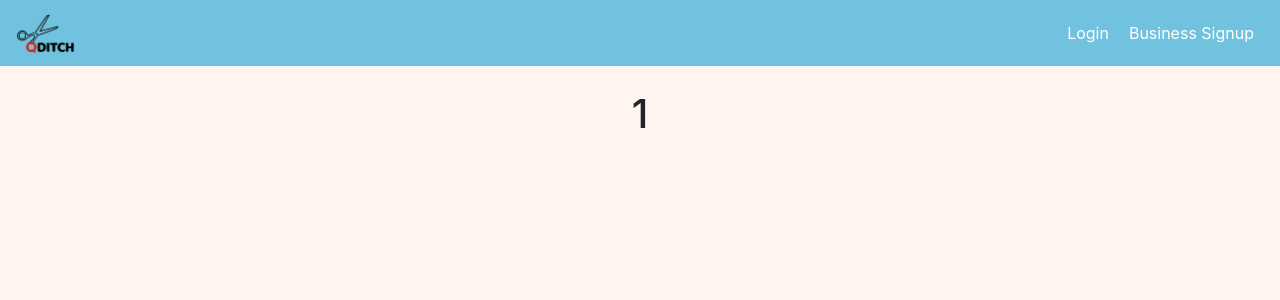
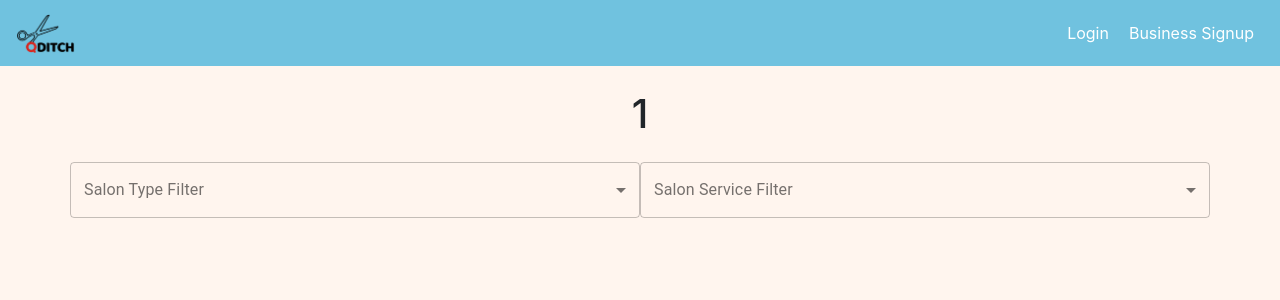
Before and after one commit to alfazkhan/qditch-frontend, a React (Create React App) app: page /results/1/1 in a window 1280 px wide. Shown: the top 300 px of the page. Built offline with nearby package versions, Linux system fonts and the light colour scheme; no server answers.

Commit message:
Salon Type filter added

```diff
--- a/src/Components/BusinessInfo/SalonCard/SalonCard.js
+++ b/src/Components/BusinessInfo/SalonCard/SalonCard.js
@@ -92,8 +92,11 @@ class SalonCard extends Component {
                 <Card className="my-4 col-8">
                   <CardActionArea>
                     <CardContent>
-                      <Typography gutterBottom variant="h5" component="h2">
+                      <Typography gutterBottom variant="h4" component="h2">
                         <strong> {salon.business_name} </strong>
+                      </Typography>
+                      <Typography gutterBottom variant="h6" component="h2">
+                        <strong className="text-uppercase" > ({salon.business_type}) </strong>
                       </Typography>
                       <Typography variant="body2" color="textPrimary" component="p">
                         {salon.address}
--- a/src/Components/SearchResults/SalonResultCards/SalonResultCards.js
+++ b/src/Components/SearchResults/SalonResultCards/SalonResultCards.js
@@ -10,13 +10,21 @@ const SalonResults = (props) => {
   const [salonsPerPage] = useState(10);
 
   useEffect(() => {
-    const ids = props.business_ids[0].business
-    console.log(ids)
-    const salonsList = salons
+    setLoading(true);
+
+
+
+    setSalonData()
+
+
+  }, [props.business_ids]);
+
+  const setSalonData=()=>{
+    const ids = props.business_ids
+    // console.log(ids)
+    const salonsList = []
     const promise = []
-    setLoading(true);
     for (var key in ids) {
-      // console.log(ids[0].business)
       promise[key] = Axios.get('api/users/business/' + ids[key] + '/')
         .then(res => {
           salonsList.push(res.data)
@@ -31,13 +39,10 @@ const SalonResults = (props) => {
     Promise.allSettled(promise)
       .then(res => {
         setSalons(salonsList)
+        // console.log(salonsList)
         setLoading(false);
       })
-
-
-
-
-  }, [salons]);
+  }
 
   // Get current posts
   const indexOfLastSalon = currentPage * salonsPerPage;
--- a/src/Container/Dashboard/Dashboard.js
+++ b/src/Container/Dashboard/Dashboard.js
@@ -68,7 +68,7 @@ const styles = {
 class Dashboard extends Component {
 
   state = {
-    value: 1,
+    value: 0,
     business_id: null,
     Loading: false,
     Data: null,
--- a/src/Container/Results/Results.js
+++ b/src/Container/Results/Results.js
@@ -5,45 +5,122 @@ import {
 import Axios from '../../Axios';
 import Heading from '../../Components/Heading/Heading';
 import SalonResultCards from '../../Components/SearchResults/SalonResultCards/SalonResultCards';
+import { FormControl, InputLabel, Select, MenuItem, CircularProgress } from '@material-ui/core';
 
 
 class Results extends Component {
 
-    state={
-        businessIDs : [],
-        categoryName : '',
-        results: null
+    state = {
+        businessIDs: [],
+        categoryName: '',
+        results: null,
+        Loading: true,
+        filteredArray: []
     }
 
     componentDidMount() {
         const category = this.props.match.params.category
         const categoryName = this.props.match.params.categoryName
-        this.setState({categoryName:categoryName})
+        this.setState({ categoryName: categoryName })
         const data = {
-            "id" : category
+            "id": category
         }
-        Axios.post('api/category/super_category/',data)
-        .then(res=>{
+        Axios.post('api/category/super_category/', data)
+            .then(res => {
                 // console.log(res.data)
-            this.setState({businessIDs:res.data},()=>{
-                const results = <SalonResultCards business_ids={this.state.businessIDs}/>
-
-                this.setState({results:results})
+                this.setState({ businessIDs: res.data.business }, () => {
+                    this.resultsRender()
                 })
             })
-        .catch(e=>{
+            .catch(e => {
                 console.log(e.response)
             })
 
 
     }
 
+    getArraysIntersection = (a1, a2) => {
+        return a1.filter(function (n) { return a2.indexOf(n) !== -1; });
+    }
+
+    salonTypeFilterHandler = (e) => {
+        this.setState({ Loading: true })
+        console.log(e.target.value)
+        const data = {
+            "type": e.target.value
+        }
+        Axios.post('api/users/business_type_filter/', data)
+            .then(res => {
+                console.log(res.data.business)
+                const businessIDs = this.state.businessIDs
+                console.log(businessIDs)
+                let intersection = this.getArraysIntersection(businessIDs, res.data.business)
+                console.log(intersection)
+                this.setState({ filteredArray: intersection, Loading: false }, () => {
+                    this.resultsRender()
+                })
+
+            })
+            .catch(e => {
+                console.log(e.response)
+            })
+
+
+    }
+
+    resultsRender = () => {
+        const results = <SalonResultCards business_ids={this.state.filteredArray.length > 0  ? this.state.filteredArray : this.state.businessIDs} />
+        this.setState({ results: results, Loading: false })
+    }
+
 
     render() {
         return (
+            <div className="container">
+                <Heading text={this.state.categoryName} />
+                {/* {this.state.Loading
+                    ? <CircularProgress /> */}
                      <div>
-                <Heading text={this.state.categoryName} />
+                        <div className="row">
+                            <FormControl variant="outlined" className="col-md">
+                                <InputLabel>Salon Type Filter</InputLabel>
+                                <Select
+                                    // value={age}
+                                    onChange={(e) => this.salonTypeFilterHandler(e)}
+                                    label="Saloon Type Filter"
+                                >
+                                    <MenuItem value="" disabled>
+                                        <em>None</em>
+                                    </MenuItem>
+                                    <MenuItem value={'male'}>Male</MenuItem>
+                                    <MenuItem value={'female'}>Female</MenuItem>
+                                    <MenuItem value={'unisex'}>Unisex</MenuItem>
+                                </Select>
+                            </FormControl>
+
+                            <FormControl variant="outlined" className="col-md">
+                                <InputLabel>Salon Service Filter</InputLabel>
+                                <Select
+                                    // value={age}
+                                    onChange={(e) => this.salonTypeFilterHandler(e)}
+                                    label="Saloon Service Filter"
+                                >
+                                    <MenuItem value="" disabled>
+                                        <em>None</em>
+                                    </MenuItem>
+                                    <MenuItem value={'male'}>Male</MenuItem>
+                                    <MenuItem value={'female'}>Female</MenuItem>
+                                    <MenuItem value={'unisex'}>Unisex</MenuItem>
+                                </Select>
+                            </FormControl>
+
+                        </div>
+                        <div className="row">
                             {this.state.results}
+                        </div>
+                    </div>
+                {/* } */}
+
             </div>
         )
     }
```
Lines whose indentation alone changed are shown as unchanged.
